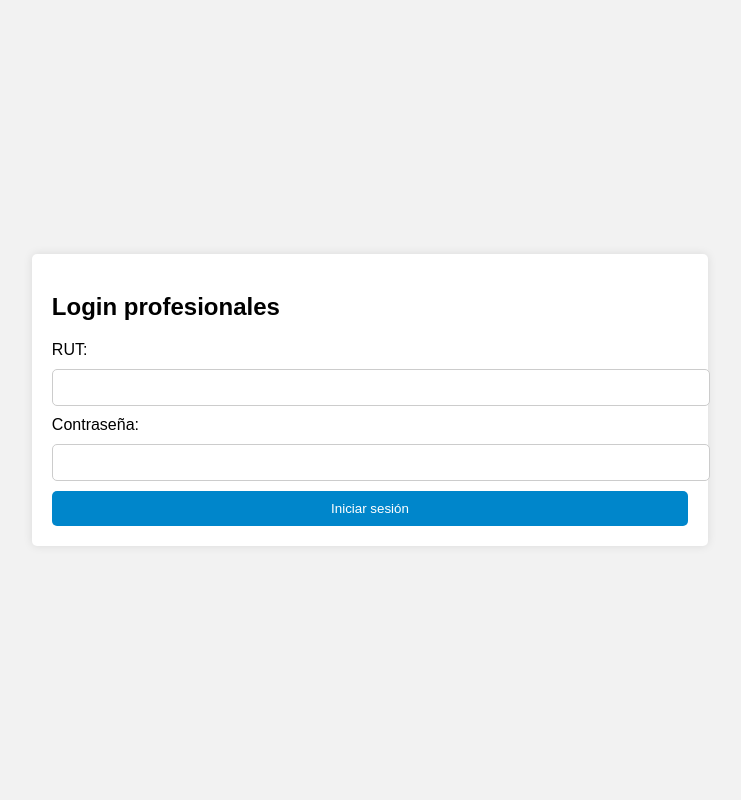
After one commit to Emyowo204/IngS_ConsultasMedicas, a Flask app: page /login_profesional in a window 1280 px wide. The commit adds this page. Shown: the whole page, without its empty margins (270-1011 px from the left). Run offline with Flask 3, Linux system fonts and the light colour scheme.

Commit message:
Adicion login medico

```diff
--- a/app.py
+++ b/app.py
@@ -13,6 +13,10 @@ def index():
 @app.route('/pacientes')
 def centro_de_acciones():
     return render_template('paciente.html')
+
+@app.route('/admin')
+def admin():
+    return render_template('index_admin.html')
 
 @app.route('/login', methods=['GET', 'POST'])
 def login():
@@ -34,7 +38,7 @@ def login():
         if cuenta:  # Si existe la cuenta
             session['usuario'] = usuario  # Guardar al usuario en la sesión
             flash('Inicio de sesión exitoso', 'success')
-            return redirect(url_for('consola_administrativos'))
+            return redirect('/admin')
         else:  # Si no coincide la cuenta
             flash('Usuario o contraseña incorrectos', 'danger')
 
@@ -400,6 +404,69 @@ def reservar_cita():
 
     return "Reserva realizada exitosamente"
 
+# Ruta para mostrar el formulario de login
+@app.route('/login_profesional', methods=['GET','POST'])
+def login_profesional():
+    if request.method == 'POST':
+        rut = request.form['rut']
+        password = request.form['password']
+
+        query = """
+            SELECT *
+            FROM Cuenta
+            WHERE rut_persona = ? AND password = ?
+        """
+        params = (rut, password)
+
+        conn = sqlite3.connect('bases de datos/clinica.db')
+        cuenta = conn.execute(query, params).fetchone()
+        conn.close()
+
+        if cuenta is None:
+            flash('RUT o Contraseña incorrecta', 'error')
+            return redirect(url_for('login_profesional'))
+        else:
+            return redirect(url_for('mostrar_citas', rut_medico=rut))
+
+    return render_template('login_profesional.html')
+
+@app.route('/citas_medico')
+def mostrar_citas():
+    rut_medico = request.args.get('rut_medico')
+
+    query = """
+        SELECT
+            Agenda.dia_a_trabajar AS fecha,
+            Bloque_Horario.hora_inicio AS hora_inicio,
+            Bloque_Horario.hora_fin AS hora_fin,
+            Profesional.rut_persona AS rut_medico,
+            Persona.primer_nombre || ' ' || Persona.primer_apellido AS nombre_medico,
+            Titulos_disponibles.titulo AS titulo_medico,
+            Reserva.estado_reserva AS estado_reserva
+        FROM Agenda
+        JOIN Bloque_esta_en_agenda ON Agenda.codigo_agenda = Bloque_esta_en_agenda.codigo_agenda
+        JOIN Bloque_Horario ON Bloque_esta_en_agenda.bloque = Bloque_Horario.numero_bloque
+        LEFT JOIN Reserva ON Bloque_esta_en_agenda.codigo_agenda = Reserva.codigo_agenda
+                          AND Bloque_esta_en_agenda.bloque = Reserva.bloque
+        LEFT JOIN Profesional ON Agenda.rut_p = Profesional.rut_persona
+        LEFT JOIN Persona ON Profesional.rut_persona = Persona.rut
+        LEFT JOIN Titulos_disponibles ON Profesional.titulo = Titulos_disponibles.titulo
+    """
+
+    if rut_medico:
+        query += " WHERE Profesional.rut_persona = ?"
+        params = (rut_medico,)
+    else:
+        params = ()
+
+    query += " ORDER BY Agenda.dia_a_trabajar, Bloque_Horario.hora_inicio"
+
+    conn = sqlite3.connect('bases de datos/clinica.db')
+    results = conn.execute(query, params).fetchall()
+    conn.close()
+
+    return render_template('citas.html', results=results)
+
 
 if __name__ == '__main__':
     app.run(host='0.0.0.0',debug=True)
--- a/templates/index.html
+++ b/templates/index.html
@@ -5,6 +5,7 @@
     <meta name="viewport" content="width=device-width, initial-scale=1.0">
     <title>Índice</title>
     <a href="/login" >login trabajadores</a>
+    <a href="/login_profesional" >login trabajadores</a>
     <link rel="stylesheet" href="{{ url_for('static', filename='css/centro.css') }}">
     <link rel="stylesheet" href="../static/css/centro.css">
 
--- /dev/null
+++ b/templates/login_profesional.html
@@ -0,0 +1,69 @@
+<!DOCTYPE html>
+<html lang="en">
+<head>
+    <meta charset="UTF-8">
+    <meta name="viewport" content="width=device-width, initial-scale=1.0">
+    <title>Login</title>
+    <style>
+        body {
+            font-family: Arial, sans-serif;
+            background-color: #f2f2f2;
+            display: flex;
+            justify-content: center;
+            align-items: center;
+            height: 100vh;
+            margin: 0;
+        }
+        .login-container {
+            background-color: #fff;
+            padding: 20px;
+            border-radius: 5px;
+            box-shadow: 0 0 10px rgba(0, 0, 0, 0.1);
+        }
+        .login-container h2 {
+            margin-bottom: 20px;
+        }
+        .login-container input[type="text"],
+        .login-container input[type="password"] {
+            width: 100%;
+            padding: 10px;
+            margin: 10px 0;
+            border: 1px solid #ccc;
+            border-radius: 5px;
+        }
+        .login-container button {
+            width: 100%;
+            padding: 10px;
+            background-color: #0086cb;
+            color: #fff;
+            border: none;
+            border-radius: 5px;
+            cursor: pointer;
+        }
+        .login-container button:hover {
+            background-color: #00a8ff;
+        }
+    </style>
+</head>
+<body>
+    <div class="login-container">
+        <h2>Login profesionales</h2>
+        <form action="/login_profesional" method="post">
+            <label for="rut">RUT:</label>
+            <input type="text" id="rut" name="rut" required>
+            <label for="password">Contraseña:</label>
+            <input type="password" id="password" name="password" required>
+            <button type="submit">Iniciar sesión</button>
+        </form>
+    </div>
+    {% with messages = get_flashed_messages(with_categories=true) %}
+        {% if messages %}
+            {% for category, message in messages %}
+                <script>
+                    alert("{{ message }}");
+                </script>
+            {% endfor %}
+        {% endif %}
+    {% endwith %}
+</body>
+</html>
```
Also changed, not shown: templates/index_admin.html (added, +37 -0 lines), bases de datos/clinica.db.
